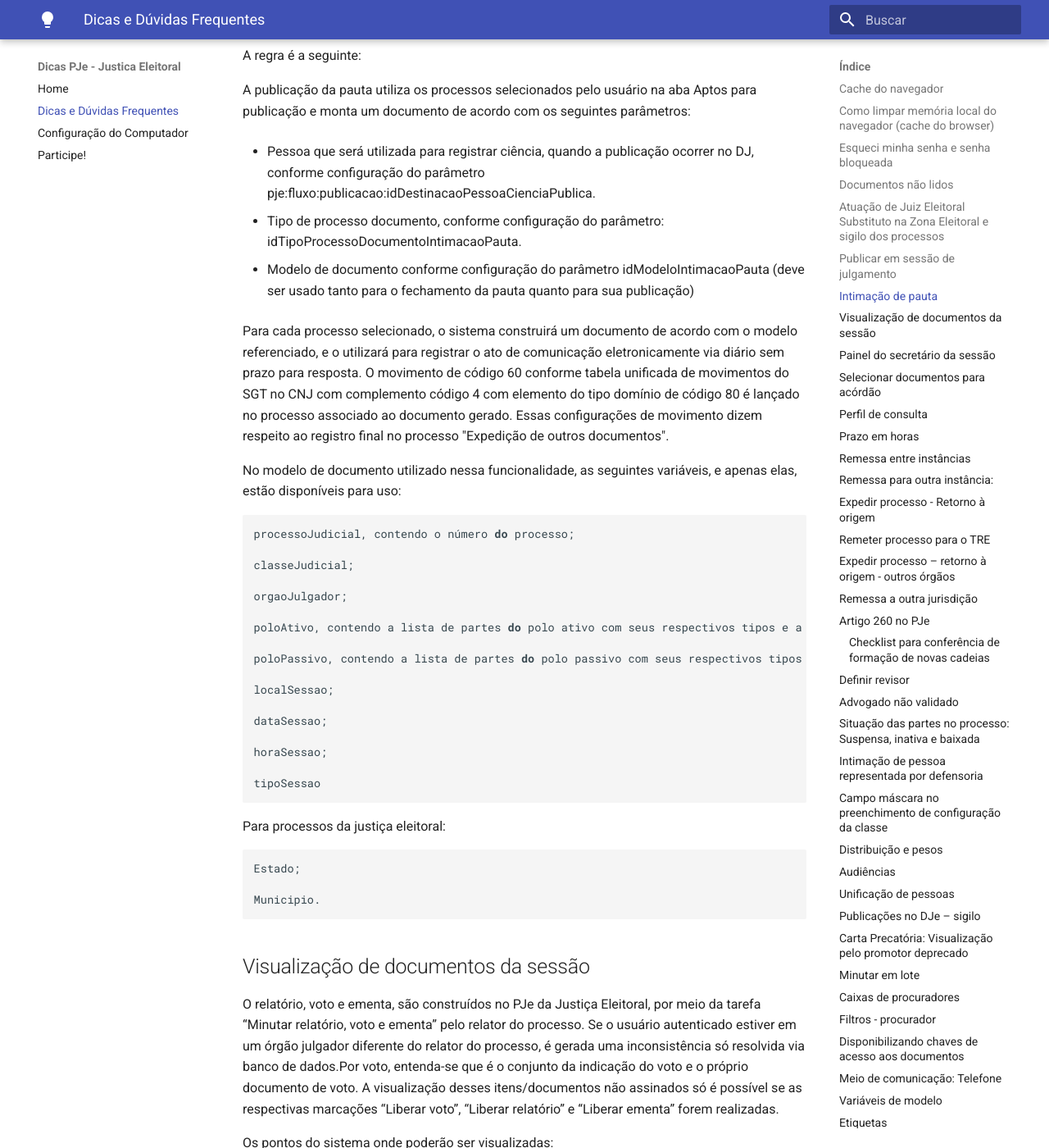
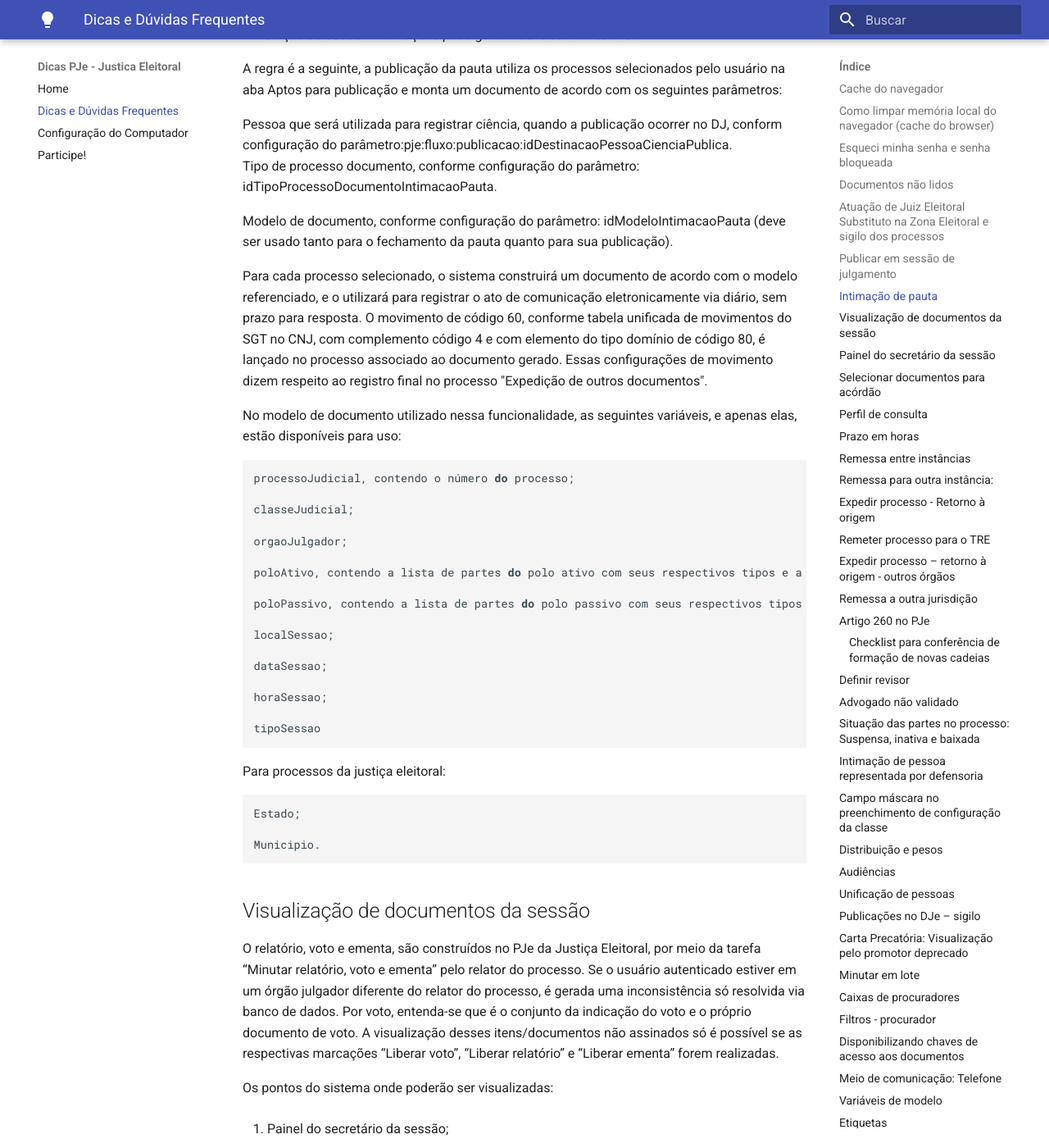
Before and after one commit to PJeJE/dicas_versao_1, an MkDocs documentation site: the page built from docs/dicas.md, in a window 1280 px wide and 1400 px high, scrolled down 5253 px. Shown: the whole window at 82% size. Built offline with MkDocs 1.6.1 and Material for MkDocs 9.7.7, drawn with Linux system fonts in a browser that asks for light colours; nearby versions of some CDN libraries; some of the changed text lies outside the part shown.

Commit message:
Update dicas.md

```diff
--- a/docs/dicas.md
+++ b/docs/dicas.md
@@ -14,9 +14,13 @@
 Acesse, no navegador, o ícone que fica no canto superior direito que contém três tracinhos horizontais:
 
 1.	Selecione Configurações;
+
 2.	Selecione o painel Privacidade e Segurança;
+
 3.	Na seção "Histórico", clique em "Limpar histórico";
+
 4.	Acione o botão e selecione a opção "tudo" com a marcação "cache",  e,  em seguida, confirme a limpeza;
+
 5.	Atualize a página do PJe.
 
 Segue link sobre a limpeza do histórico: https://support.mozilla.org/pt-BR/kb/como-limpar-cache-firefox
@@ -98,17 +102,14 @@
 
 A inserção de outras informações pode gerar inconsistência técnica.
 
-A regra é a seguinte:
+A  regra é a seguinte, a  publicação  da  pauta  utiliza  os processos selecionados pelo usuário na aba Aptos para publicação e monta um documento de acordo com os seguintes parâmetros:
 
-A publicação da pauta utiliza os processos selecionados pelo usuário na aba Aptos para publicação e monta um documento de acordo com os seguintes parâmetros:
+Pessoa que será utilizada para registrar ciência, quando a publicação ocorrer no DJ, conform configuração do parâmetro:pje:fluxo:publicacao:idDestinacaoPessoaCienciaPublica.
+Tipo de processo documento, conforme configuração do parâmetro: idTipoProcessoDocumentoIntimacaoPauta.
 
--   Pessoa que será utilizada para registrar ciência, quando a publicação ocorrer no DJ, conforme configuração do parâmetro pje:fluxo:publicacao:idDestinacaoPessoaCienciaPublica.
+Modelo de documento, conforme configuração do parâmetro: idModeloIntimacaoPauta (deve ser usado tanto para o fechamento da pauta quanto para sua publicação).
 
--   Tipo de processo documento, conforme configuração do parâmetro: idTipoProcessoDocumentoIntimacaoPauta.
-
--   Modelo de documento conforme configuração do parâmetro idModeloIntimacaoPauta  (deve ser usado tanto para o fechamento da pauta quanto para sua publicação)
-
-Para  cada  processo  selecionado, o sistema construirá um documento de acordo com o  modelo referenciado, e o utilizará para  registrar o ato de comunicação eletronicamente via  diário  sem  prazo  para resposta. O movimento de código 60 conforme tabela unificada de movimentos do SGT no  CNJ com complemento código 4 com elemento do tipo domínio de  código  80  é  lançado  no processo  associado  ao  documento  gerado. Essas configurações de movimento dizem respeito ao registro final no processo "Expedição de outros documentos".
+Para  cada  processo  selecionado, o sistema construirá um documento de acordo com o  modelo referenciado, e o utilizará para  registrar o ato de comunicação eletronicamente via  diário,  sem  prazo  para resposta. O  movimento  de  código 60, conforme tabela unificada de movimentos do SGT no  CNJ, com complemento código 4 e com elemento do tipo domínio de  código  80,  é  lançado  no processo  associado  ao  documento  gerado. Essas configurações de movimento dizem respeito ao registro final no processo "Expedição de outros documentos".
 
 No modelo de documento utilizado nessa funcionalidade, as seguintes variáveis, e apenas elas, estão disponíveis para uso:
 
@@ -142,7 +143,7 @@
 ## Visualização de documentos da sessão
 
 
-O relatório,  voto e  ementa,  são   construídos  no PJe  da  Justiça  Eleitoral,   por  meio  da  tarefa “Minutar relatório, voto e  ementa” pelo relator do processo. Se o usuário autenticado  estiver  em  um  órgão  julgador diferente do relator do processo, é gerada uma inconsistência só resolvida via banco de dados.Por voto, entenda-se que é  o  conjunto da indicação do voto e o próprio documento de voto.  A visualização  desses itens/documentos não assinados só é possível se as respectivas marcações “Liberar voto”, “Liberar relatório” e “Liberar ementa” forem realizadas.
+O relatório,  voto e  ementa,  são   construídos  no PJe  da  Justiça  Eleitoral,   por  meio  da  tarefa “Minutar relatório, voto e  ementa” pelo relator do processo.  Se o usuário autenticado  estiver  em  um  órgão  julgador diferente do relator do processo, é gerada uma inconsistência só resolvida via banco de dados. Por voto, entenda-se que é  o  conjunto da indicação do voto e o próprio documento de voto.  A visualização  desses itens/documentos  não assinados só é possível se as respectivas marcações “Liberar voto”, “Liberar relatório” e “Liberar ementa” forem realizadas.
 
 Os pontos do sistema onde poderão ser visualizadas:
 
@@ -162,11 +163,13 @@
 
 Depois  que inicia a sessão, quando  o Assessor  de plenário colocar em julgamento, vai aparecer na Internet, sem necessidade de usuário e senha, o "tipo de voto",  ou seja, concedo, nego, mas não aparece o documento do voto. Na Internet, sem login e senha, só aparece o documento depois de assinado. Já no painel do membro da OAB, basta iniciar a sessão. Em todos os casos, é sempre necessário liberação por meio da tarefa do gabinete.
 
+
 ## Painel do secretário da sessão
+
 
 Se o magistrado tiver liberado seu  documento para  visualização por meio  da opção respectiva na tarefa,  e o parâmetro    “pje:sessao:ocultarVotosAntecipadosNaoMagistrado” estiver marcado como false o voto/documentos serão exibidos para o “Assessor de plenário”.
 
-Nas  sessões  contínuas, os  processos são colocados em  julgamento automaticamente após o início da sessão, de acordo com o horário planejado. Nas sessões não contínuas  o Assessor de plenário pode liberar os processos para que sejam visualizados na Internet - opção “Pautas de julgamento”, quando inicia a sessão.
+Nas  sessões  contínuas, os  processos são colocados em  julgamento automaticamente após o início da sessão, de acordo com  o horário planejado. Nas sessões não contínuas  o Assessor de plenário pode liberar os processos para que sejam visualizados na Internet - opção “Pautas de julgamento”, quando inicia a sessão.
 
 O Assessor de plenário  pode liberar o voto/documentos para que sejam visualizados na Internet-opção “Pautas de julgamento”, quando finaliza a sessão.  Se o magistrado tiver liberado seu documento para visualização por meio da opção respectiva na tarefa, os votos serão exibidos na opção “Pautas de julgamento” desde que:
 
@@ -180,13 +183,13 @@
 
 Se  o  parâmetro  “pje:sessao:plenarioVirtual:documentoAssinado"  estiver  com o valor “true”, o documento só aparecerá em “Pautas de julgamento” após assinatura do acórdão.
 
-Os   processos  e  votos/documentos serão  visualizados   no   menu   “Painel   do  membro  da  OAB  na  sessão”  em  sessões  contínuas  quando  iniciada  a  sessão.  Se  o  parâmetro   “pje:sessao:ocultarVotosAntecipadosNaoMagistrado”   estiver   marcado  como false e o magistrado tiver liberado seu documento para visualização por meio da opção respectiva na tarefa, voto/documentos serão exibidos no “Painel do membro da OAB na sessão”.
+Os   processos  e  votos/documentos serão  visualizados   no   menu   “Painel   do  membro  da  OAB  na  sessão”  em   sessões  contínuas,  quando  iniciada  a  sessão.  Se  o  parâmetro   “pje:sessao:ocultarVotosAntecipadosNaoMagistrado”   estiver   marcado  como false e o magistrado tiver liberado seu documento para visualização   por meio da opção respectiva na tarefa, voto/documentos serão exibidos no “Painel do membro da OAB na sessão”.
 
 O Assessor de plenário pode liberar os processos e votos/documentos para que sejam visualizados  no  menu  “Painel do  membro do  ministério público na sessão” do procurador que está cadastrado naquela sessão, em sessões não contínuas, quando  inicia a  sessão.  Se  o parâmetro  “pje:sessao:ocultarVotosAntecipadosNaoMagistrado”  estiver  marcado como  false,   e  o   magistrado  tiver  liberado seu documento para visualização por meio da  opção  respectiva  na  tarefa,  voto/documentos  serão  exibidos no “Painel do membro do ministério público na sessão”.
 
 O  Assessor  de  plenário  pode  liberar  o  processo para ser visualizado  no  menu “Púlpito de sustentação oral”  em  julgamentos de sessões não contínuas quando colocar o processo “Em julgamento” (ícone balancinha sendo exibido).
 
-O Assessor de plenário  pode liberar o voto/documentos para que sejam visualizados por meio do menu “Púlpito de sustentação oral” em julgamentos de  sessões  não  contínuas, quando  clicar  no  ícone  de  olho disponível  nos processos que estão  “Em julgamento” (ícone balancinha sendo exibido). Se o magistrado tiver liberado seu documento para visualização por meio da opção respectiva na tarefa, voto/documentos serão exibidos no “Púlpito de sustentação oral”.
+O Assessor de plenário  pode liberar o voto/documentos para que sejam visualizados por meio do menu “Púlpito de sustentação oral” em julgamentos de  sessões  não  contínuas, quando  clicar  no  ícone  de  olho, disponível  nos processos que estão  “Em julgamento” (ícone balancinha sendo exibido). Se o magistrado tiver liberado seu documento para visualização por meio da opção respectiva na tarefa, voto/documentos serão exibidos no “Púlpito de sustentação oral”.
 
 Orientação passada para o TSE quando foram disponilizados os painéis:
 
@@ -217,12 +220,12 @@
 
 A tarefa Selecionar documentos para acórdão é apresentada no início do fluxo de elaboração do acórdão.
 
-O fluxo  é  iniciado automaticamente após o encerramento do julgamento do processo, ou quando o usuário seleciona, por meio de tarefas que já tem disponível no seu perfil, "iniciar novo fluxo de acórdão".
+O fluxo  é  iniciado automaticamente após o encerramento do julgamento do processo, ou quando o usuário seleciona, por  meio  de  tarefas que já tem disponível no seu perfil "iniciar novo fluxo de acórdão".
 
-Por meio da tarefa, o usuário poderá fazer a vinculação manual dos documentos de um julgamento à respectiva sessão de julgamento, como  também selecionar quais documentos serão utilizados para a produção do acórdão.
+Por  meio  da  tarefa, o usuário poderá fazer a vinculação manual dos documentos de um julgamento à respectiva sessão de julgamento, como  também selecionar quais documentos serão utilizados para a produção do acórdão.
 
-O objetivo é que a tarefa exiba todas as pautas onde o processo tem registro e  os documentos do tipo relatório, ementa  e  voto vinculados ao processo. Essas informações
-são exibidas em abas separadas, assim o usuário pode selecionar quais desses documentos serão o relatório, a ementa, o voto do relator, o voto do vencedor  e os  votos de vogais do acórdão a ser realizado, assim como para qual pauta será feito o acórdão.
+O objetivo é que a tarefa exiba todas as pautas onde o processo tem registro e  os documentos do tipo relatório, ementa  e  voto  vinculados  ao processo. Essas  informações
+são  exibidas  em  abas  separadas, assim  o  usuário pode selecionar quais desses documentos serão o relatório, a ementa, o voto do relator, o voto do vencedor  e os  votos de vogais do acórdão a ser realizado, assim como para qual pauta será feito o acórdão.
 
 
 
@@ -244,7 +247,7 @@
 
 Se houver recursos internos vinculados, o sistema também exibirá os dados do recurso.
 
-As abas  Ementa, Relatório, Voto Relator, Voto Vencedor e Acórdão permitem a seleção de apenas uma opção de documento, mas a seleção não é obrigatória. Dessa forma, se não houver seleção  para  uma  determinada  aba, ao  enviar  o processo para elaboração do acórdão, a aba correspondente não terá documento previamente construído. Essa seleção refletirá na elaboração do acórdão desde que, após selecionadas todas as opções conjuntamente, o usuário utilize o botão "Salvar seleção".
+As abas  Ementa, Relatório, Voto Relator, Voto Vencedor e Acórdão permitem a seleção de apenas uma opção de documento, mas a seleção não é obrigatória. Dessa forma,  se  não houver seleção  para  uma  determinada  aba,  ao  enviar  o processo para elaboração do acórdão, a aba correspondente não terá documento previamente construído. Essa seleção refletirá na elaboração do acórdão desde que, após selecionadas todas as opções conjuntamente, o usuário utilize o botão "Salvar seleção".
 
 
 
@@ -293,7 +297,7 @@
 
 
 
-As abas de votos (voto relator, voto vencedor e votos vogais) exibirão sempre o mesmo conteúdo, ou seja, todos os documentos construídos e não excluídos da instância atual, cujos tipos sejam os configurados nos parâmetros: idTipoProcessoDocumentoVoto, pje:painel:magistrado:sessao:tiposVotoVogal:ids e pje:flx:votacaoVogal:tiposVoto:ids.
+As abas de votos (voto relator, voto vencedor e votos vogais) exibirão sempre  o mesmo conteúdo, ou seja, todos os documentos construídos e não excluídos da instância atual, cujos tipos sejam os configurados nos parâmetros: idTipoProcessoDocumentoVoto, pje:painel:magistrado:sessao:tiposVotoVogal:ids e pje:flx:votacaoVogal:tiposVoto:ids.
 
 A aba de ementa trará todos os documentos do tipo, configurado no parâmetro: idTipoProcessoDocumentoEmenta.
 
@@ -383,12 +387,12 @@
 ## Perfil de consulta
 
 
-No ambiente do primeiro grau, há um perfil de servidor chamado "Consulta de processos para servidor de outra instância". Nesse perfil só é permitida a consulta processual
-e não é possível consultar processos sigilosos.  O cadastro dos usuários vinculados a esse perfil  deve  ser  feito  pela  funcionalidade  "Configuração/Pessoa/Servidor", selecionando órgão julgador ou selecionando Estado e na opção Papel, o nome desse perfil.
+No ambiente do  primeiro grau,  há  um perfil de servidor chamado "Consulta de processos para servidor de outra instância". Nesse perfil só é permitida a consulta processual
+e  não  é  possível consultar processos sigilosos.  O cadastro dos usuários vinculados a esse perfil  deve  ser  feito  pela  funcionalidade  "Configuração/Pessoa/Servidor", selecionando órgão julgador ou selecionando Estado e na opção Papel, o nome desse perfil.
 
 Para o ambiente do segundo grau, os servidores administradores podem fazer o cadastro do perfil.
 
-Em "Configuração - Controle de Acesso - Papéis", criar um papel com o nome "Consulta de processos para servidor de outra instância" com identificador "consulta". Depois de criado, na aba "Herdeiros" desse papel vincula o papel "Colaborador" e na aba "Recursos" associa o recurso "Página Processo/Consulta/Consulta de Processo".
+Em "Configuração - Controle de Acesso - Papéis", criar um papel com o nome "Consulta de processos para servidor de outra instância" com identificador "consulta". Depois de criado, na aba "Herdeiros" desse papel, vincula o papel "Colaborador", e na aba "Recursos" associa o recurso "Página Processo/Consulta/Consulta de Processo".
 
 O cadastro dos usuários vinculados a esse perfil deve ser feito de forma similar ao primeiro grau, ou seja, pela funcionalidade "Configuração/ Pessoa/Servidor", selecionando órgão julgador ou não, selecionando Colegiado ou não, selecionando em localização a opção Tribunal Regional Eleitoral e, na opção Papel, o nome desse perfil.
 
@@ -398,19 +402,18 @@
 
 O prazo em horas, no PJe,  tem problemas que necessitam de correção, e enquanto elas não vêm, a recomendação é que se converta em dias.
 
-Sem que isso impacte diretamente na questão e na necessidade de evolução do sistema, a jurisprudência do TSE é bem farta no que se refere à conversão de prazos em horas
+Sem  que  isso  impacte  diretamente na questão e na necessidade de evolução do sistema, a jurisprudência do TSE é bem farta no que se refere à conversão  de prazos em horas
 para prazos em dias:
 
 TSE - Agravo Regimental em Agravo de Instrumento AgR-AI 85876 GO (TSE).
 
 Jurisprudência • Data de publicação: 11/02/2011.
 
-AGRAVO REGIMENTAL.   AGRAVO DE INSTRUMENTO.  RECURSO ESPECIAL ELEITORAL.  CAPTAÇÃO ILÍCITA DE SUFRÁGIO.  ELEIÇÕES  2008.  CONTAGEM  DO PRAZO EM HORAS.  CONVERSÃO EM DIA. POSSIBILIDADE. NÃO PROVIMENTO. 1 . O prazo fixado em horas pode ser convertido em dias. (Precedentes: AgR- ED -Rp nº 789/DF, Relator designado Min.  Março Aurélio Mello, PSESS de 18.10.2005; AgR-AI nº 11.755 /GO, Rel. Min. Arnaldo Versiani, DJe de 23.6.2010). 2. Agravo regimental não provido.
+AGRAVO REGIMENTAL.AGRAVO DE INSTRUMENTO.RECURSO ESPECIAL ELEITORAL.CAPTAÇÃO ILÍCITA DE SUFRÁGIO.  ELEIÇÕES  2008.CONTAGEM  DO PRAZO EM HORAS.CONVERSÃO EM DIA. POSSIBILIDADE. NÃO PROVIMENTO.1 . O prazo fixado em horas pode ser convertido em dias. (Precedentes: AgR- ED -Rp nº 789/DF, Relator designado Min. Março Aurélio Mello, PSESS de 18.10.2005; AgR-AI nº 11.755 /GO, Rel. Min. Arnaldo Versiani, DJe de 23.6.2010). 2. Agravo regimental não provido.
 
-TSE - RESPE: 2521020126040051,  Presidente Figueiredo/AM 30642013, Relator: Min. Henrique Neves Da Silva, Data de Julgamento: 12/06/2013, Data de Publicação: DJE Diário
-de justiça eletrônico - 18/06/2013 - Página 41-42.
+TSE - RESPE: 2521020126040051,  Presidente Figueiredo/AM 30642013,  Relator: Min. Henrique Neves Da Silva, Data de Julgamento:  12/06/2013, Data de Publicação: DJE Diário de justiça eletrônico - 18/06/2013 - Página 41-42.
 
-TSE - RESPE: 69795520106060000 Fortaleza/CE 17632012, Relator: Min. Henrique Neves Da Silva, Data de Julgamento: 01/08/2013, Data de Publicação: DJE - Diário de justiça eletrônico - 05/08/2013 - Página 340-343.
+TSE - RESPE: 69795520106060000  Fortaleza/CE 17632012, Relator:  Min. Henrique Neves Da Silva,  Data de Julgamento: 01/08/2013,  Data de Publicação: DJE - Diário de justiça eletrônico - 05/08/2013 - Página 340-343.
 
 
 
```
Also changed, not shown: other parts of docs/dicas.md (+4 -3 lines).
